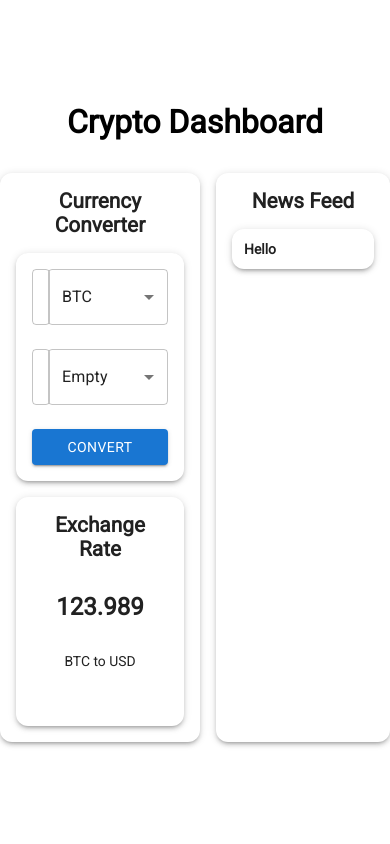
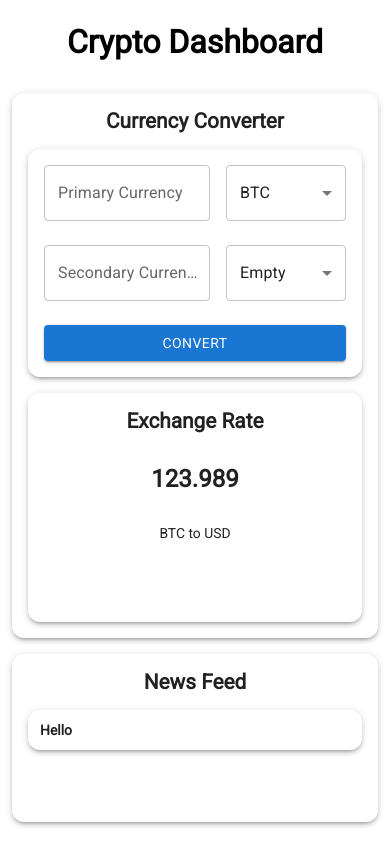
Before and after one commit to maxcore25/next-crypto-dashboard-draft, a Next.js app: page / in a window 390 px wide. Built offline with nearby package versions, Linux system fonts and the light colour scheme.

Commit message:
MainLayout Media Query Added

```diff
--- a/app/components/layouts/MainLayout/MainLayout.module.scss
+++ b/app/components/layouts/MainLayout/MainLayout.module.scss
@@ -1,7 +1,10 @@
+@use '../../../../styles/abstracts/variables' as a;
+
 .section {
   display: grid;
   place-content: center;
   gap: 32px;
+  padding: 12px;
   margin: 0 auto;
   max-width: 1300px;
   height: 100vh;
@@ -13,7 +16,12 @@
 
   .content {
     display: grid;
-    grid-template-columns: 1fr 1fr;
     gap: 16px;
   }
 }
+
+@media (min-width: a.$breakpoint-1) {
+  .content {
+    grid-template-columns: 1fr 1fr;
+  }
+}
```
